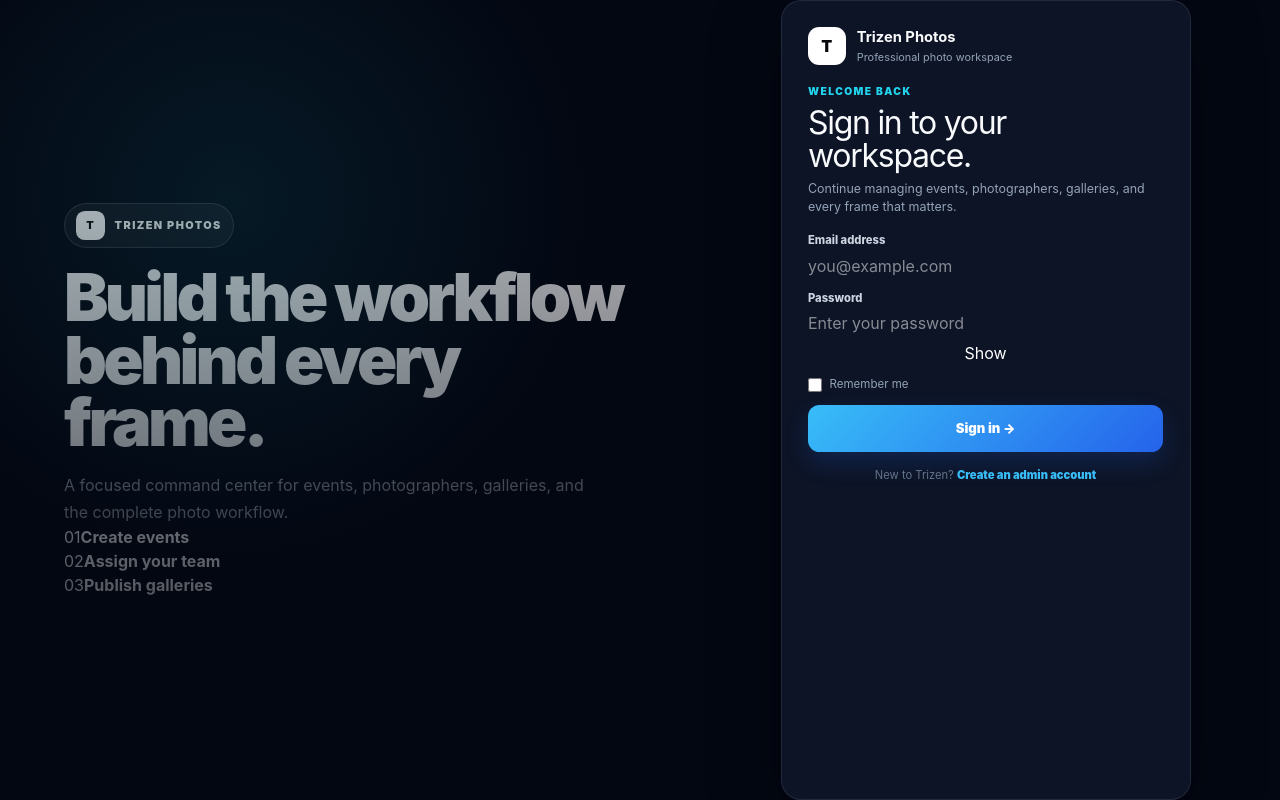
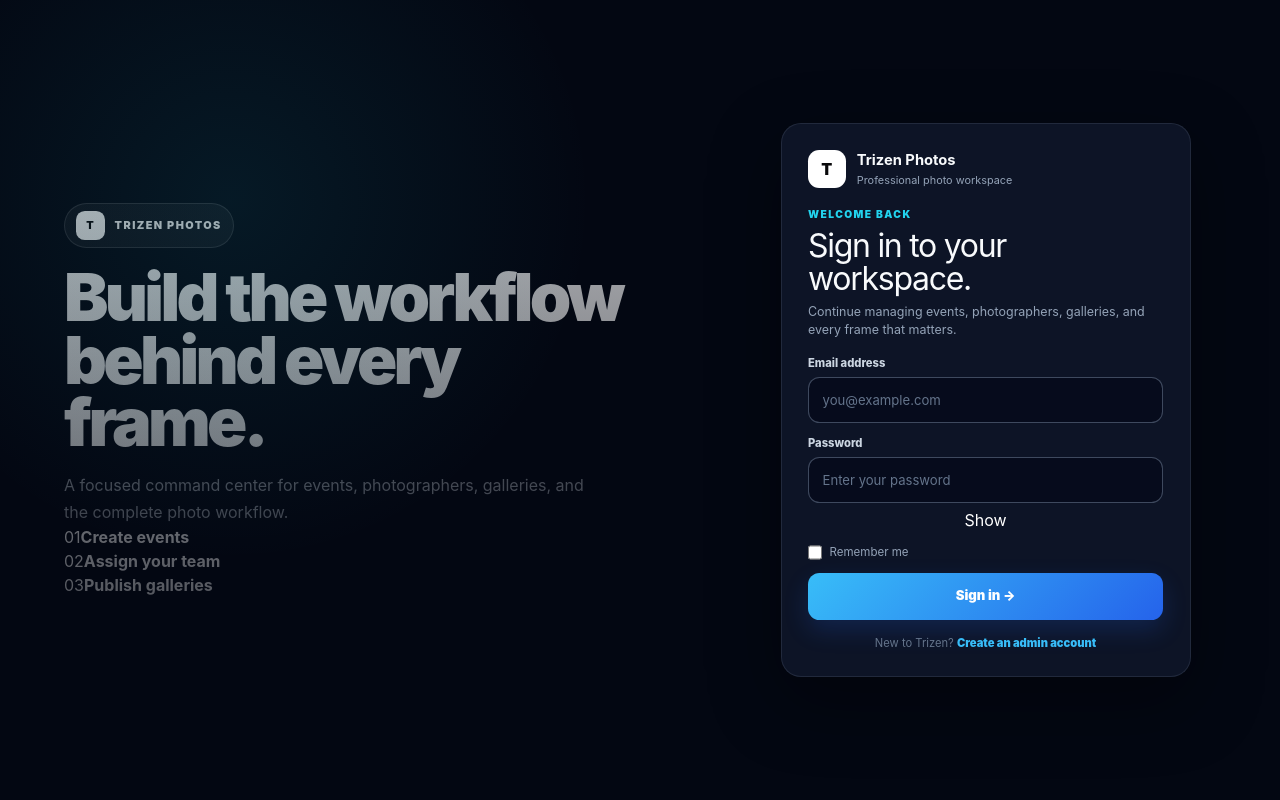
Before and after one commit to Satyakush/trizen-photo-platform, a React (Vite) app in the folder client/: page /login in a window 1280 px wide. Built offline with nearby package versions, Linux system fonts and the light colour scheme; no server answers.

Commit message:
fix: correct Trizen login card and field layout

```diff
--- a/client/src/pages/auth/login.css
+++ b/client/src/pages/auth/login.css
@@ -6,7 +6,7 @@
 .trizen-login__mark{width:1.8rem;height:1.8rem;display:grid;place-items:center;border-radius:.55rem;background:#fff;color:#09090b;font-weight:900}
 .trizen-login__intro h1{margin:1.15rem 0 0;max-width:610px;font-size:clamp(2.8rem,5.2vw,5rem);line-height:.94;letter-spacing:-.055em;font-weight:900}
 .trizen-login__intro p{max-width:520px;margin:1.15rem 0 0;color:rgba(226,232,240,.68);font-size:clamp(.9rem,1.25vw,1rem);line-height:1.65}
-.trizen-login__card{width:min(calc(100% - 2.5rem),410px);justify-self:center;padding:1.55rem 1.65rem;border:1px solid rgba(148,163,184,.15);border-radius:1.25rem;background:rgba(15,23,42,.88);box-shadow:0 24px 70px rgba(0,0,0,.38);backdrop-filter:blur(18px)}
+.trizen-login__card{align-self:center;height:max-content;min-height:0;width:min(calc(100% - 2.5rem),410px);justify-self:center;padding:1.55rem 1.65rem;border:1px solid rgba(148,163,184,.15);border-radius:1.25rem;background:rgba(15,23,42,.88);box-shadow:0 24px 70px rgba(0,0,0,.38);backdrop-filter:blur(18px)}
 .trizen-login__brand{display:flex;align-items:center;gap:.7rem;margin-bottom:1.15rem}
 .trizen-login__brand-mark{width:2.35rem;height:2.35rem;display:grid;place-items:center;border-radius:.7rem;background:#fff;color:#09090b;font-weight:900}
 .trizen-login__brand strong{display:block;color:#f8fafc;font-size:.92rem}.trizen-login__brand span{display:block;color:#94a3b8;font-size:.68rem;margin-top:.1rem}
@@ -23,3 +23,10 @@
 @media(max-width:430px){.trizen-login__card{width:calc(100% - 1.25rem);padding:1.3rem 1.15rem;border-radius:1.1rem}.trizen-login__brand{margin-bottom:1rem}}
 @media(max-height:700px) and (min-width:901px){.trizen-login__intro{padding:1.5rem 3rem}.trizen-login__intro h1{font-size:clamp(2.5rem,4.5vw,4.2rem)}.trizen-login__card{padding:1.25rem 1.4rem}.trizen-login__form{gap:.6rem}}
 @media(prefers-reduced-motion:reduce){.trizen-login *{transition:none!important}}
+/* Final login field normalization: Login.jsx uses direct inputs inside each field. */
+.trizen-login__field{display:grid;gap:.32rem;position:relative}
+.trizen-login__field>input{width:100%;box-sizing:border-box;height:2.9rem;border:1px solid rgba(100,116,139,.6);border-radius:.72rem;background:rgba(2,6,23,.58);padding:.65rem .85rem;color:#f8fafc;outline:none;font-size:.82rem;transition:.18s}
+.trizen-login__field>input::placeholder{color:#64748b}
+.trizen-login__field>input:focus{border-color:#38bdf8;box-shadow:0 0 0 3px rgba(56,189,248,.1);background:rgba(2,6,23,.72)}
+.trizen-login__field:has(.trizen-login__toggle)>input{padding-right:4rem}
+.trizen-login__toggle{position:absolute;right:.35rem;bottom:.2rem;top:auto;transform:none}
```
